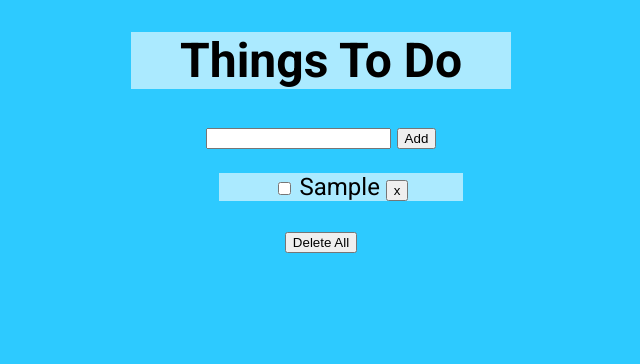
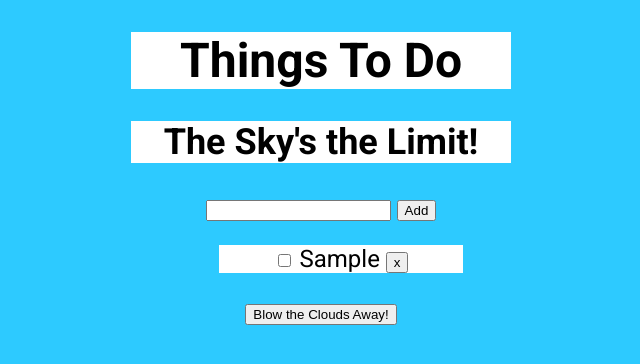
Before and after one commit to Milland-2024/To-Do-App, a SvelteKit app: page / in a window 1280 px wide. Both pictures are taken after typing "Sample" into the empty fields and a click on the button "Add". Shown: the top 364 px of the page, without its empty margins (319-959 px from the left). Built offline with nearby package versions, Linux system fonts and the light colour scheme.

Commit message:
initial commit

```diff
--- a/src/routes/+page.svelte
+++ b/src/routes/+page.svelte
@@ -4,5 +4,6 @@
 </script>
 
 <h1>Things To Do</h1>
+<h2>The Sky's the Limit!</h2>
 
 <Todo/>
--- a/src/routes/Todo.svelte
+++ b/src/routes/Todo.svelte
@@ -45,9 +45,9 @@ $inspect(doneList);
      {/each}
 </ul>
 {#if (todoList.length == 0)}
-     <button disabled type="button">Delete All</button>
+     <button disabled type="button">Blow the Clouds Away!</button>
 {:else}
-     <button type="button" onclick={nuke}>Delete All</button>
+     <button type="button" onclick={nuke}>Blow the Clouds Away!</button>
 {/if}
 </div>
 
--- a/src/style.css
+++ b/src/style.css
@@ -9,20 +9,25 @@ span.done {
      text-decoration: line-through;
 }
 h1 {
-     background-color: rgb(171, 234, 255);
+     background-color: rgb(255, 255, 255);
+     margin-left: 35%;
+     margin-right: 35%;
+}
+h2 {
+     background-color: rgb(255, 255, 255);
      margin-left: 35%;
      margin-right: 35%;
 }
 .todo-list li{
      font-size: 100%;
-     background-color: rgb(171, 234, 255);
+     background-color: rgb(255, 255, 255);
      margin-left: 40%;
      margin-right: 40%;
      text-align: center;
 }
 .done-list {
      font-size: 100%;
-     background-color: rgb(171, 234, 255);
+     background-color: rgb(255, 255, 255);
      margin-left: 35%;
      margin-right: 35%;
 }
```
